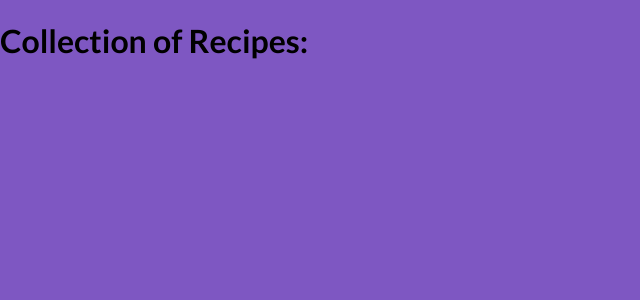
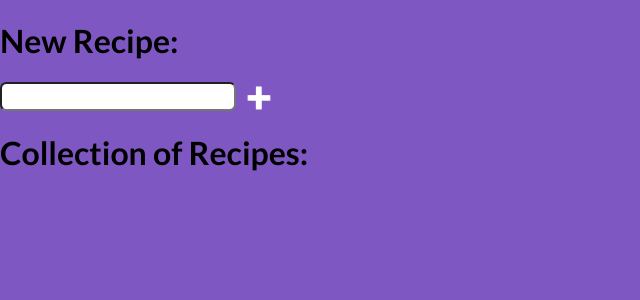
Before and after one commit to kgajowy/react-redux-ts-sc-recipes, a React (Create React App) app: page / in a window 1280 px wide. Shown: the top 300 px of the page, without its empty margins (0-640 px from the left). Built offline with nearby package versions, Linux system fonts and the light colour scheme.

Commit message:
feature: adding new recipe is now possible

```diff
--- a/src/actions/recipes.actions.ts
+++ b/src/actions/recipes.actions.ts
@@ -2,7 +2,7 @@ import {ThunkDispatch} from 'redux-thunk'
 import {Recipe} from '../interfaces/recipe'
 import {ThunkResult} from '../interfaces/thunk'
 import {RootState} from '../reducers'
-import {getRecipes, removeRecipe, storeRecipes} from '../services/recipe.service'
+import {getRecipes, removeRecipe, storeRecipes, submitRecipe} from '../services/recipe.service'
 import {
     ActionErrorType,
     ActionSuccessType,
@@ -77,9 +77,11 @@ export const editRecipe = (recipe: Recipe): ThunkResult<Promise<RecipeActions>>
 export const addRecipe = (recipe: Recipe): ThunkResult<Promise<RecipeActions>> => (
     (dispatch: ThunkDispatch<RootState, {}, RecipeActions>, getState) => {
         const recipes = getState().recipes.recipes
-        return storeRecipes([...recipes, recipe])
+
+        return submitRecipe(recipe)
+            .then(r => dispatch(recipeAdded(r)))
+            .then(() => storeRecipes([recipe, ...recipes]))
             .then(() => dispatch(success(ActionTypes.AddRecipeOk, 'Recipe added.')))
-            .then(() => dispatch(recipeAdded(recipe)))
             .catch(() => dispatch(error(ActionTypes.SaveRecipeError, new Error('Could not save the recipe.'))))
     }
 )
--- /dev/null
+++ b/src/recipe/NewRecipe.tsx
@@ -0,0 +1,49 @@
+import * as React from 'react'
+import {useState} from 'react'
+import styled from 'styled-components'
+import {Input} from '../components'
+import {Recipe} from '../interfaces/recipe'
+
+interface Props {
+    add: (recipe: Recipe) => any
+}
+
+export const NewRecipe: React.FunctionComponent<Props> = ({add}) => {
+    const [name, setName] = useState('')
+    const submit = () => {
+        if (name === '') {
+            return
+        }
+        add({
+            name,
+            ingredients: []
+        } as unknown as Recipe)
+        setName('')
+    }
+    const enterPressed = (e: React.KeyboardEvent) => {
+        if (e.key === 'Enter') {
+            submit()
+        }
+    }
+
+    return (
+        <>
+            <Input onChange={(e) => setName(e.target.value)} value={name} onKeyPress={enterPressed}/>
+            <Plus onClick={submit}>➕</Plus>
+        </>
+    )
+}
+
+
+const Plus = styled.span`
+  font-size: 1.3rem;
+  color: transparent;
+  text-shadow: 0 0 0 white;
+  vertical-align: middle;
+  padding-left: 10px;
+  cursor: pointer;
+
+  &:hover {
+    text-shadow: 0 0 0 forestgreen;
+  }
+`
--- a/src/recipe/Recipe.tsx
+++ b/src/recipe/Recipe.tsx
@@ -2,7 +2,6 @@ import debounce from 'lodash-es/debounce'
 import React, {useCallback, useEffect, useRef, useState} from 'react'
 import styled from 'styled-components'
 import {Input} from '../components'
-import {Remove} from '../components/remove/Remove'
 import Ingredient from '../ingredient/Ingredient'
 import {Ingredient as IngredientType} from '../interfaces/ingredient'
 import {Recipe as RecipeProps} from '../interfaces/recipe'
@@ -10,7 +9,7 @@ import {Recipe as RecipeProps} from '../interfaces/recipe'
 interface Props {
     recipe: RecipeProps
     onChange: (recipe: RecipeProps) => any
-    removeElement: React.ReactNode
+    removeElement?: React.ReactNode
 }
 
 const Recipe: React.FunctionComponent<Props> = ({onChange, recipe, removeElement}) => {
--- a/src/recipe/RecipeContainer.tsx
+++ b/src/recipe/RecipeContainer.tsx
@@ -1,10 +1,11 @@
 import React, {FunctionComponent, useEffect} from 'react'
 import {connect} from 'react-redux'
-import {deleteRecipe, editRecipe, fetchRecipes} from '../actions/recipes.actions'
+import {addRecipe, deleteRecipe, editRecipe, fetchRecipes} from '../actions/recipes.actions'
 import {Remove} from '../components/remove/Remove'
 import {Recipe as RecipeType} from '../interfaces/recipe'
 import {AppThunkDispatch} from '../interfaces/thunk'
 import {RootState} from '../reducers'
+import {NewRecipe} from './NewRecipe'
 import Recipe from './Recipe'
 
 interface StateProps {
@@ -13,20 +14,22 @@ interface StateProps {
 
 interface DispatchProps {
     fetch: () => any
+    add: (recipe: RecipeType) => any
     edit: (recipe: RecipeType) => any
     remove: (recipe: RecipeType) => any
 }
 
-const RecipeContainer: FunctionComponent<StateProps & DispatchProps> = ({recipes, fetch, edit, remove}) => {
+const RecipeContainer: FunctionComponent<StateProps & DispatchProps> = ({recipes, fetch, edit, remove, add}) => {
     useEffect(() => {
         async function trigger() {
             await fetch()
         }
-
         trigger()
     }, [])
     return (
         <div>
+            <h1>New Recipe:</h1>
+            <NewRecipe add={add}/>
             <h1>Collection of Recipes:</h1>
             {
                 recipes.map(r =>
@@ -47,6 +50,7 @@ const mapStateToProps = ({recipes: {recipes}}: RootState): StateProps => ({
 const mapDispatchToProps = (dispatch: AppThunkDispatch) => ({
     fetch: () => dispatch(fetchRecipes()),
     edit: (recipe: RecipeType) => dispatch(editRecipe(recipe)),
+    add: (recipe: RecipeType) => dispatch(addRecipe(recipe)),
     remove: (recipe: RecipeType) => dispatch(deleteRecipe(recipe)),
 })
 
--- a/src/reducers/recipes.reducer.ts
+++ b/src/reducers/recipes.reducer.ts
@@ -18,6 +18,8 @@ const recipesReducer = (state: RecipesState = defaultState, action: RecipeAction
             return {...state, recipes: action.payload}
         case ActionTypes.DeleteRecipe:
             return {...state, recipes: state.recipes.filter(r => r.id !== action.payload.id)}
+        case ActionTypes.AddRecipe:
+            return {...state, recipes: [action.payload, ...state.recipes]}
         default:
             return state
     }
--- a/src/services/recipe.service.ts
+++ b/src/services/recipe.service.ts
@@ -24,3 +24,8 @@ export const removeRecipe = (allRecipes: Recipe[], recipe: Recipe): Promise<bool
     const afterChanges = allRecipes.filter(r => r.id !== recipe.id)
     return storeRecipes(afterChanges)
 }
+
+export const submitRecipe = async (recipe: Recipe): Promise<Recipe> => {
+    recipe.id = new Date().getTime()
+    return recipe
+}
```
Also changed, not shown: src/components/remove/Remove.tsx (+8 -2 lines).
